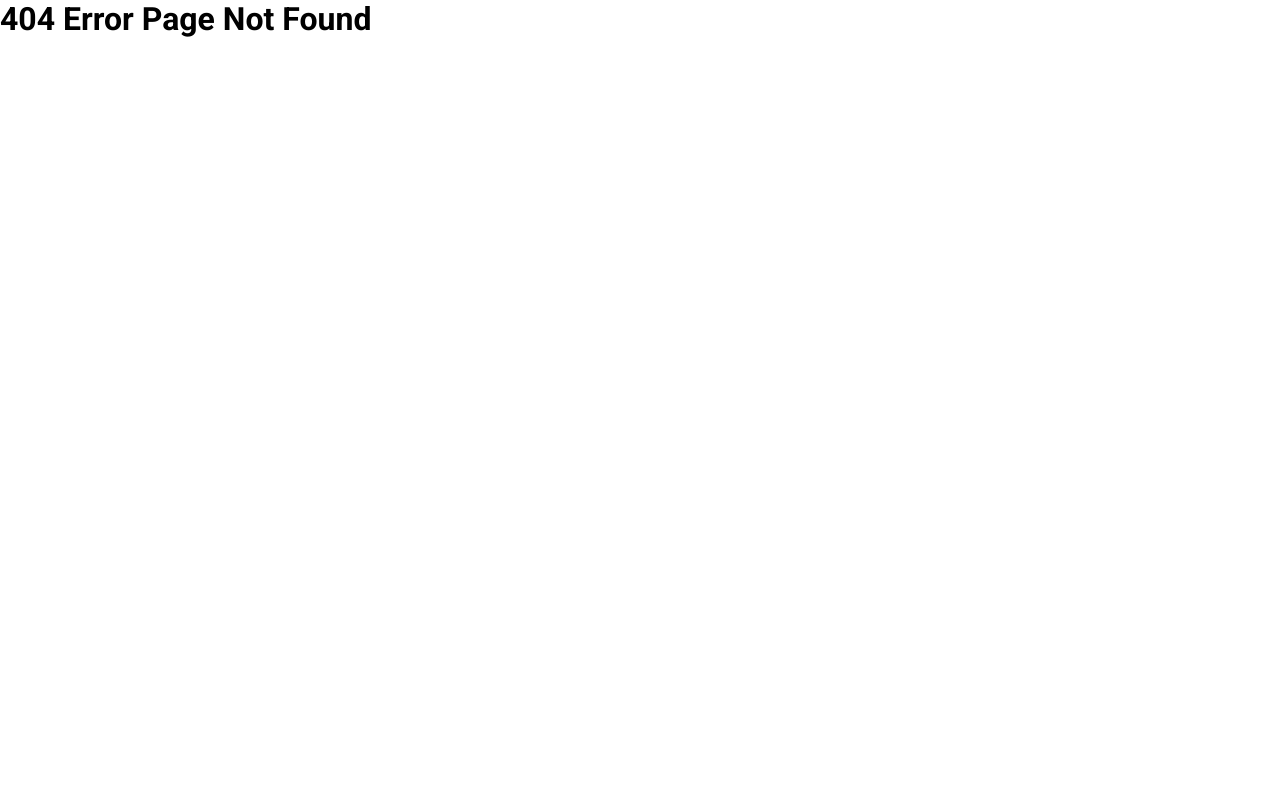
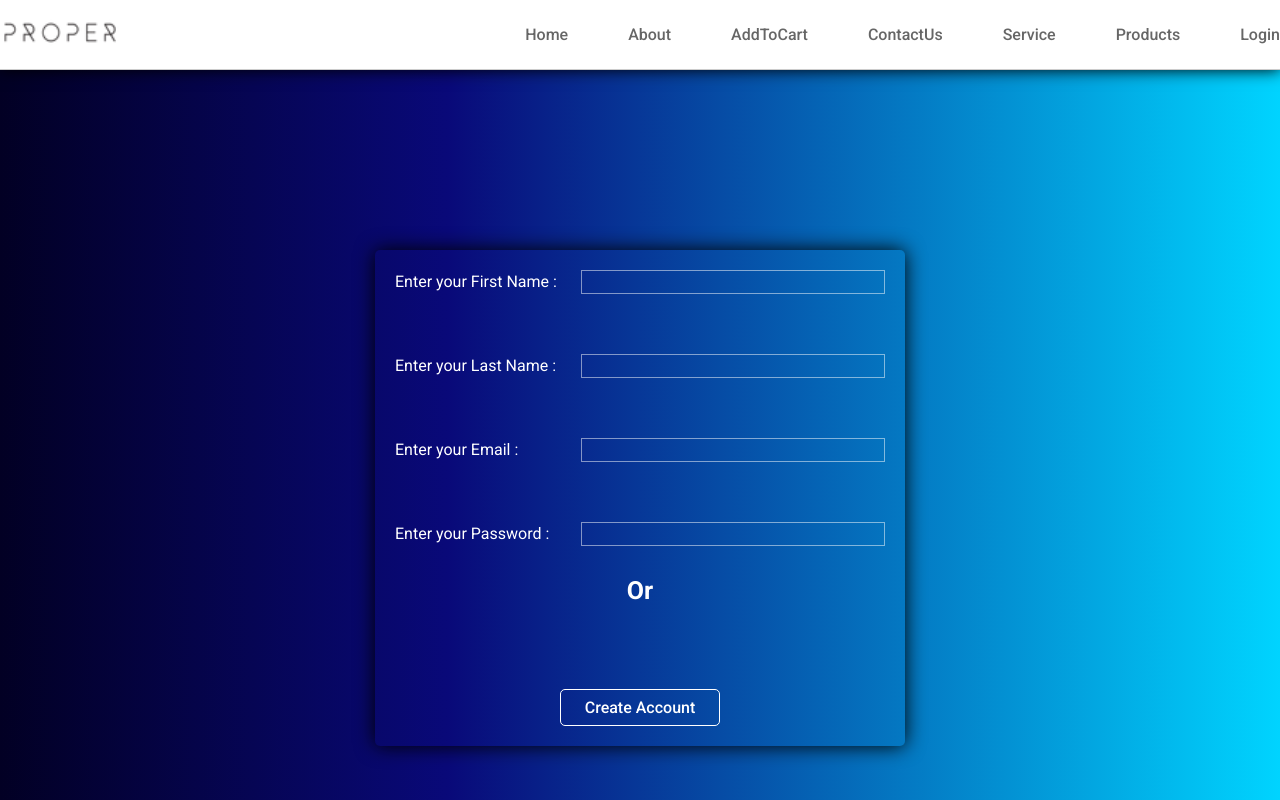
Before and after one commit to yashguard/Project-React-Router-Yash-Guard, a React (Create React App) app: page /Signup in a window 1280 px wide. Before the commit this address had no page. Built offline with nearby package versions, Linux system fonts and the light colour scheme; a web font is replaced by a local one.

Commit message:
Private routing

```diff
--- a/src/App.jsx
+++ b/src/App.jsx
@@ -1,5 +1,6 @@
 import "./Components/All.css";
 import AllRoutes from "./Components/AllRoutes";
+import SignUp from "./Components/SignUp";
 import './Components/all.min.css';
 
 function App() {
--- a/src/AddToCart.jsx
+++ b/src/Components/AddToCart.jsx
@@ -1,5 +1,5 @@
 import React from 'react'
-import Nav from './Components/Nav'
+import Nav from './Nav'
 
 const AddToCart = () => {
   return (
--- a/src/Components/AllRoutes.jsx
+++ b/src/Components/AllRoutes.jsx
@@ -4,9 +4,11 @@ import Home from './Home'
 import About from './About'
 import Service from './Service'
 import Products from './Products'
-import AddToCart from '../AddToCart'
 import ContactUs from './ContactUs'
 import ProductDetails from './ProductDetails'
+import AddToCart from './AddToCart'
+import Login from './Login'
+import SignUp from './SignUp'
 
 const AllRoutes = () => {
   return (
@@ -19,6 +21,8 @@ const AllRoutes = () => {
          <Route path='/Service' element={<Service />} />
          <Route path='/Products' element={<Products />} />
          <Route path='/ProductDetails/:id' element={<ProductDetails />} />
+         <Route path='/Login' element={<Login />} />
+         <Route path='/Signup' element={<SignUp />} />
          <Route path='*' element={<h1>404 Error Page Not Found</h1>} />
       </Routes>
     </div>
--- a/src/Components/Banner.jsx
+++ b/src/Components/Banner.jsx
@@ -4,7 +4,7 @@ import { Link } from 'react-router-dom'
 const Banner = () => {
   return (
     <div className='banner-bg'>
-      <Link>SHOP NOW</Link>
+      <Link to='/Signup'>SHOP NOW</Link>
     </div>
   )
 }
--- a/src/Components/Home.jsx
+++ b/src/Components/Home.jsx
@@ -27,5 +27,4 @@ const Home = () => {
     </div>
   );
 };
-
 export default Home;
--- /dev/null
+++ b/src/Components/Login.jsx
@@ -0,0 +1,15 @@
+import React from 'react'
+import Nav from './Nav'
+
+const Login = () => {
+   return (
+      <div>
+         <Nav />
+         <div className='bg'>
+            <h1>Login</h1>
+         </div>
+      </div>
+   )
+}
+
+export default Login
--- a/src/Components/Nav.jsx
+++ b/src/Components/Nav.jsx
@@ -16,6 +16,7 @@ const Nav = () => {
                   <Link to='/ContactUs'>ContactUs</Link>
                   <Link to='/Service'>Service</Link>
                   <Link to='/Products'>Products</Link>
+                  <Link to='/Login'>Login</Link>
                </div>
             </nav>
          </div>
--- a/src/Components/ProductDetails.jsx
+++ b/src/Components/ProductDetails.jsx
@@ -23,14 +23,14 @@ const ProductDetails = () => {
             <div className="productImage">
               <img src={data.thumbnail} alt="" />
               <Link>Proceed to buy</Link>
-              <Link>Add to cart</Link>
+              <Link to='/AddToCart'>Add to cart</Link>
             </div>
             <div className="productDetails">
               <h1 className="title">{data.title}</h1>
               <p className="description">{data.description}</p>
               <span className="price">{data.price}$</span>
               <span className="disc">{data.discount} {data.discountPercentage}%off</span>
-              <div className="rating">{data.rating}<i class="fa-solid fa-star"></i></div>
+              <div className="rating">{data.rating}<i className="fa-solid fa-star"></i></div>
               <div className="brand">{data.brand}</div>
               <div className="category">{data.category}</div>
             </div>
--- a/src/Components/Products.jsx
+++ b/src/Components/Products.jsx
@@ -4,6 +4,8 @@ import { Link } from 'react-router-dom'
 import SingleProducts from './SingleProducts'
 
 const Products = () => {
+  let data = JSON.parse(localStorage.getItem("signupData")) || [];
+  console.log(data.length)
   let [state, setState] = useState([])
   useEffect(() => {
     arrayApi();
@@ -14,12 +16,11 @@ const Products = () => {
     let res = await req.json();
     setState(res.products)
   }
-  console.log(state)
   return (
     <section className='product-section'>
       <Nav />
       <div className="container product">
-        {state.map((v, i) => <Link to={`/ProductDetails/${v.id}`} key={i}><SingleProducts {...v} /></Link>)}
+        {state.map((v, i) => <Link to={`${data.length > 0 ? `/ProductDetails/${v.id}` : `/Signup`}`} key={i}><SingleProducts {...v} /></Link>)}
       </div>
     </section>
   )
--- /dev/null
+++ b/src/Components/SignUp.jsx
@@ -0,0 +1,41 @@
+import React, { useState } from 'react'
+import { Link } from 'react-router-dom'
+import Nav from './Nav'
+
+const SignUp = () => {
+  let [fname,setFname] = useState()
+  let [lname,setLname] = useState()
+  let [email,setEmail] = useState()
+  let [password,setPassword] = useState()
+  const submit = (e) => {
+    e.preventDefault();
+    let dataObject = [{
+      fname : fname,
+      lname : lname,
+      email : email,
+      password : password
+    }]
+    localStorage.setItem("signupData",JSON.stringify(dataObject));
+  }
+  return (
+    <div className='form'>
+      <Nav />
+      <form onSubmit={submit}>
+        <label>Enter your First Name :</label><input className='fname' type="text" onChange={(e)=>setFname(e.target.value)} /><br />
+        <label>Enter your Last Name :</label><input className='lname' type="text" onChange={(e)=>setLname(e.target.value)} /><br />
+        <label>Enter your Email :</label><input className='email' type="email" onChange={(e)=>setEmail(e.target.value)} /><br />
+        <label>Enter your Password :</label><input style={{marginBottom:"30px"}} className='password' type="password" onChange={(e)=>setPassword(e.target.value)} /><br />
+        <h2>Or</h2>
+        <div className="other-links">
+          <Link><i className="fa-brands fa-instagram"></i></Link>
+          <Link><i className="fa-brands fa-facebook"></i></Link>
+          <Link><i className="fa-brands fa-google"></i></Link>
+          <Link><i className="fa-brands fa-twitter"></i></Link>
+        </div>
+        <input type="submit" id='submit' value="Create account" />
+      </form>
+    </div>
+  )
+}
+
+export default SignUp
--- a/src/Components/SingleProducts.jsx
+++ b/src/Components/SingleProducts.jsx
@@ -7,7 +7,7 @@ const SingleProducts = ({ thumbnail, title, price, description }) => {
             <img src={thumbnail} alt="" />
             <div className="content">
                <h1>{title}</h1>
-               <span>{price} $</span>
+               <span>${price}</span>
                <p>{description}</p>
             </div>
          </div>
```
Also changed, not shown: src/Components/All.css.
